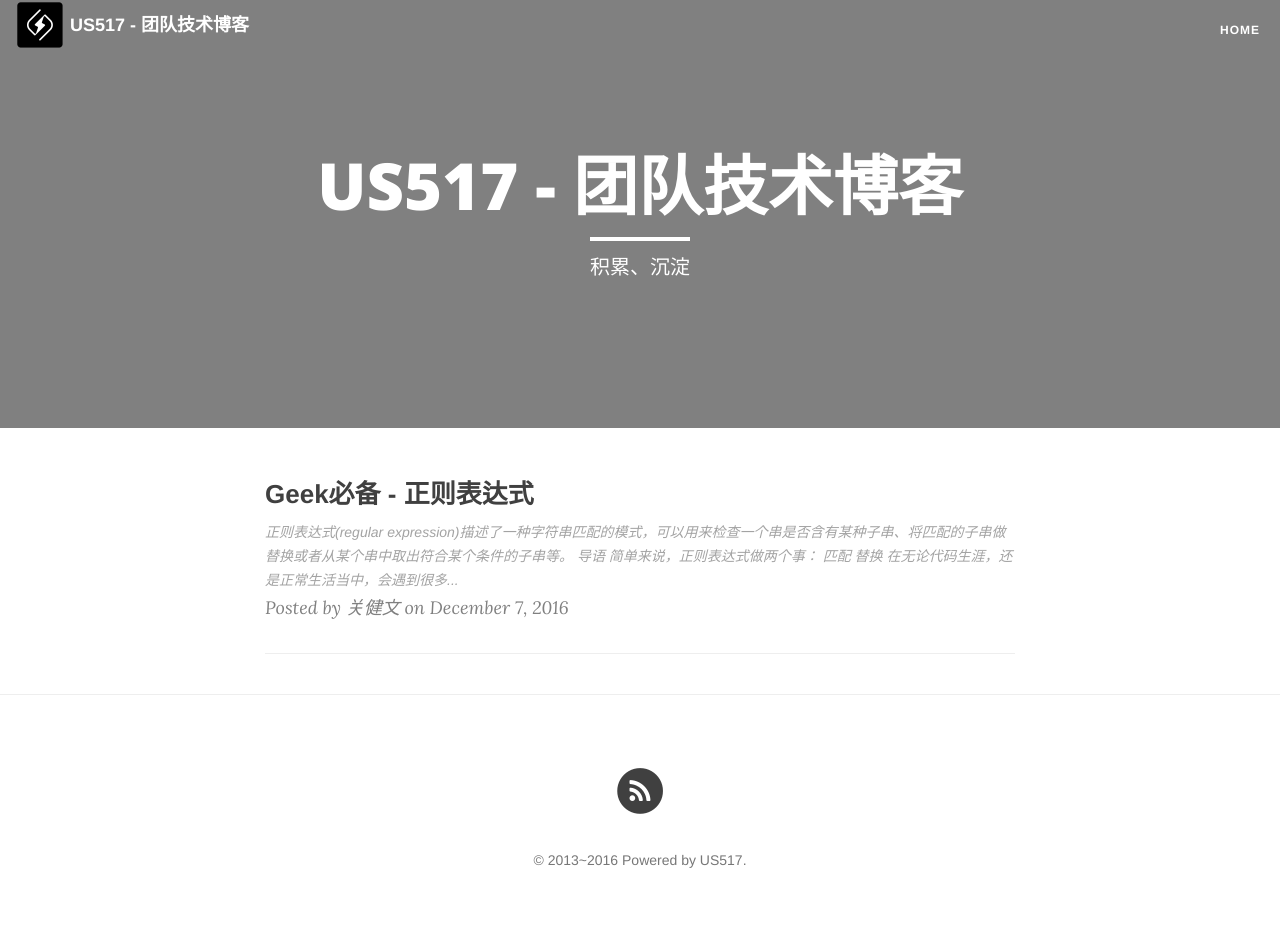
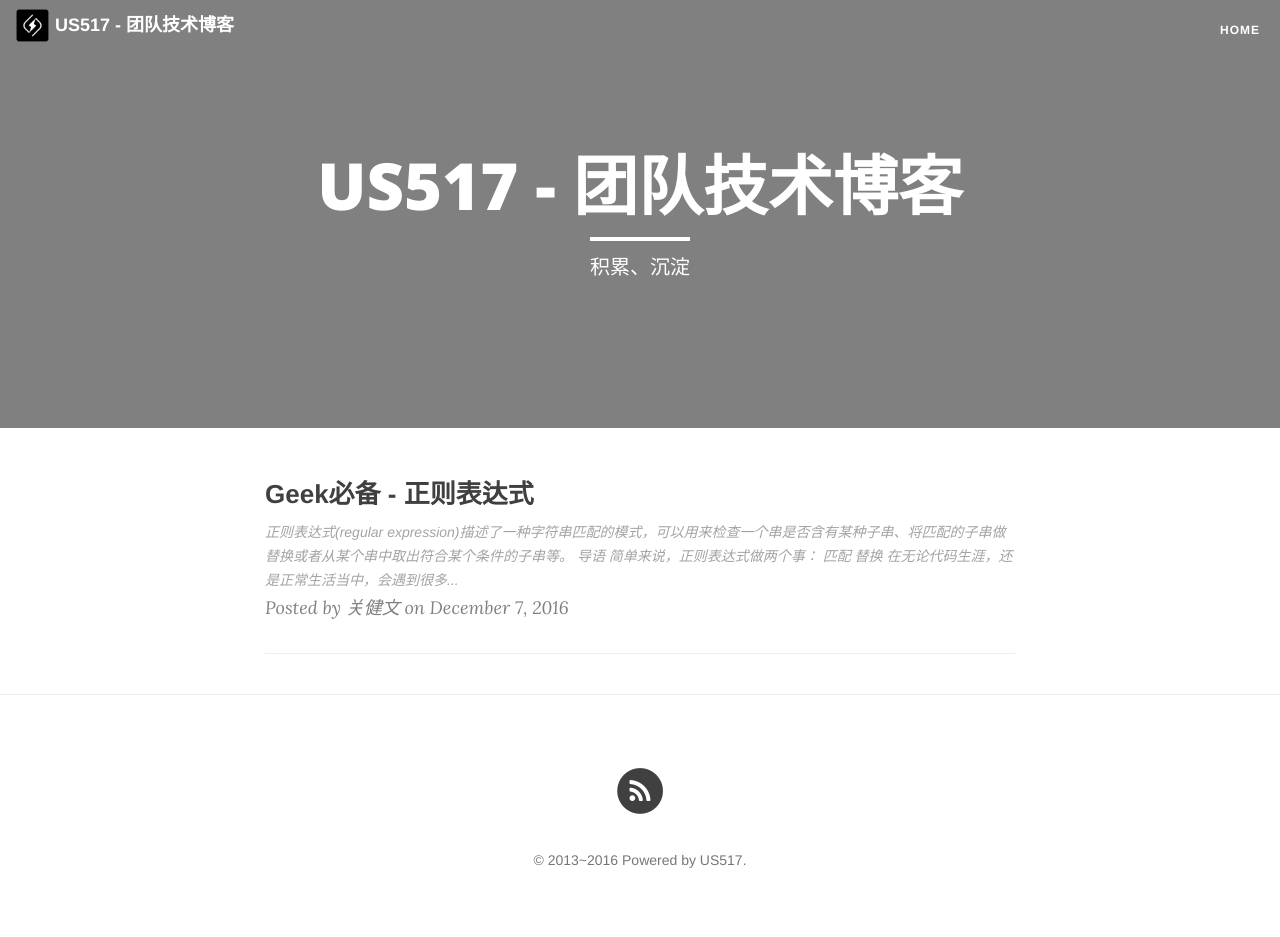
Before and after one commit to UST517/ust517.github.io, a Jekyll site: the page built from index.html, in a window 1280 px wide. Built offline with Jekyll 4.4.1, drawn with Linux system fonts in a browser that asks for light colours; nearby versions of some CDN libraries; the list of posts is cut into pages by our own code.

Commit message:
fix style

```diff
--- a/_includes/nav.html
+++ b/_includes/nav.html
@@ -3,14 +3,14 @@
     <div class="container-fluid">
         <!-- Brand and toggle get grouped for better mobile display -->
         <div class="navbar-header page-scroll head-logo">
+            <img class="navbar-logo" src="{{ site.logo }}"></img>
+            <a class="navbar-brand" href="{{ site.baseurl }}/">{{ site.title }}</a>
             <button type="button" class="navbar-toggle" data-toggle="collapse" data-target="#bs-example-navbar-collapse-1">
                 <span class="sr-only">Toggle navigation</span>
                 <span class="icon-bar"></span>
                 <span class="icon-bar"></span>
                 <span class="icon-bar"></span>
             </button>
-            <img class="navbar-logo" src="{{ site.logo }}"></img>
-            <a class="navbar-brand" href="{{ site.baseurl }}/">{{ site.title }}</a>
         </div>
 
         <!-- Collect the nav links, forms, and other content for toggling -->
--- a/css/clean-blog.css
+++ b/css/clean-blog.css
@@ -121,8 +121,8 @@ hr.small {
 }
 
 .navbar-logo {
-  width: 50px;
-  height: 50px
+  width: 35px;
+  height: 35px
 }
 .navbar-custom .navbar-brand {
   font-weight: 800;
@@ -533,3 +533,6 @@ body {
 .navbar-default .navbar-toggle:active {
   background-color: #ddd;
 }
+.navbar-toggle {
+  align-self: flex-end
+}
```
